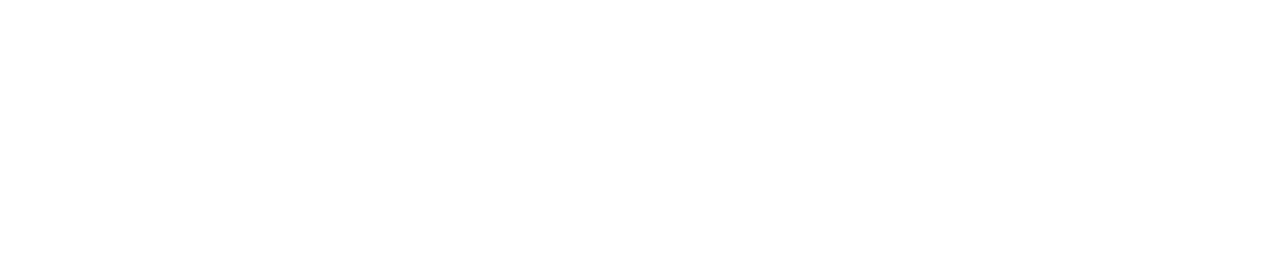
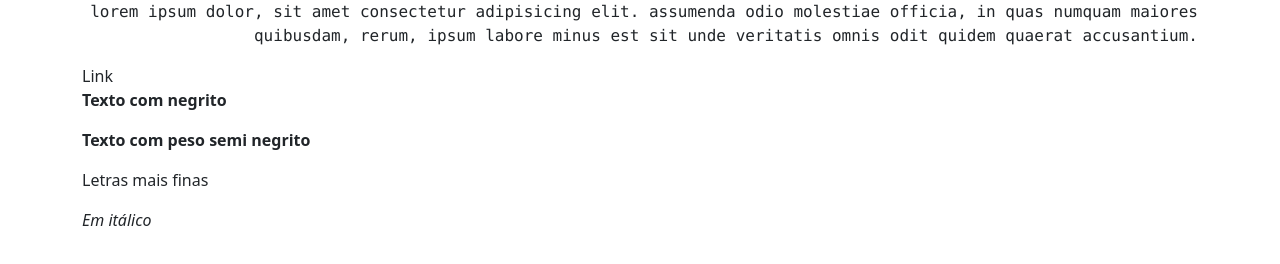
Before and after one commit to Bacarinx/bootstrap-curso, a website: page aula15/modelo.html in a window 1280 px wide. Drawn offline with nearby package versions, Linux system fonts and the light colour scheme.

Commit message:
Update modelo.html

```diff
--- a/aula15/modelo.html
+++ b/aula15/modelo.html
@@ -12,6 +12,15 @@
     <title>Cores e opacidade</title>
 </head>
 <body>
-
+    <div class="container">
+        <p class="text-end text-break text-lowercase fs-6 font-monospace">
+            Lorem ipsum dolor, sit amet consectetur adipisicing elit. Assumenda odio molestiae officia, in quas numquam maiores quibusdam, rerum, ipsum labore minus est sit unde veritatis omnis odit quidem quaerat accusantium.
+        </p>
+        <a href="#" class="text-reset text-decoration-none">Link</a>
+        <p class="fw-bold">Texto com negrito</p>
+        <p class="fw-semibold">Texto com peso semi negrito</p>
+        <p class="fw-light">Letras mais finas</p>
+        <p class="fst-italic">Em itálico</p>
+    </div>
 </body>
 </html>
```
